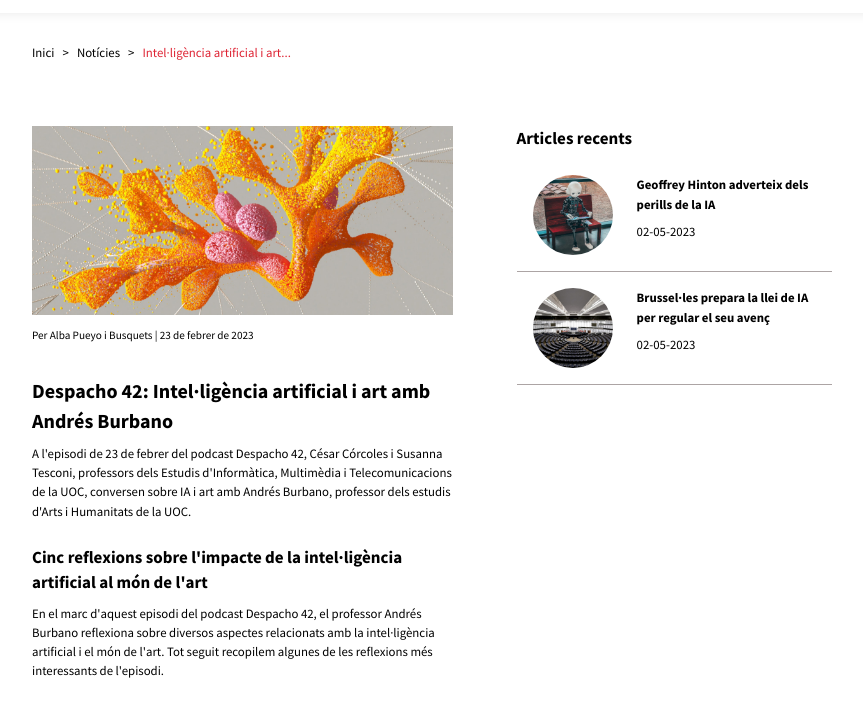
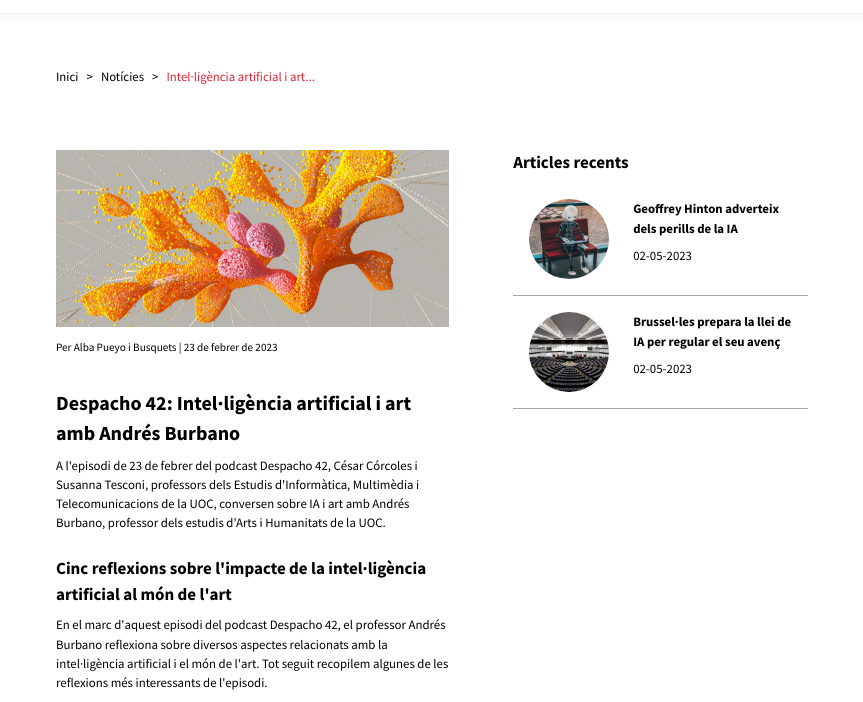
Before and after one commit to RamonEstadella/IA-PAC3-UOC-HTML-CSS.github.io, a plain HTML site: page despacho-42.html in a window 1280 px wide. Shown: the part 96-798 px from the top of the page, without its empty margins (208-1071 px from the left). Drawn offline with Linux system fonts and the light colour scheme.

Commit message:
missatge

```diff
--- a/estils/estils.css
+++ b/estils/estils.css
@@ -709,6 +709,7 @@ body {
     max-width: 50rem;
     display: grid;
     gap: var(--spacing-64);
+    padding: var(--spacing-24);
 }
 
 /*@media (min-width: 62rem) {
```
